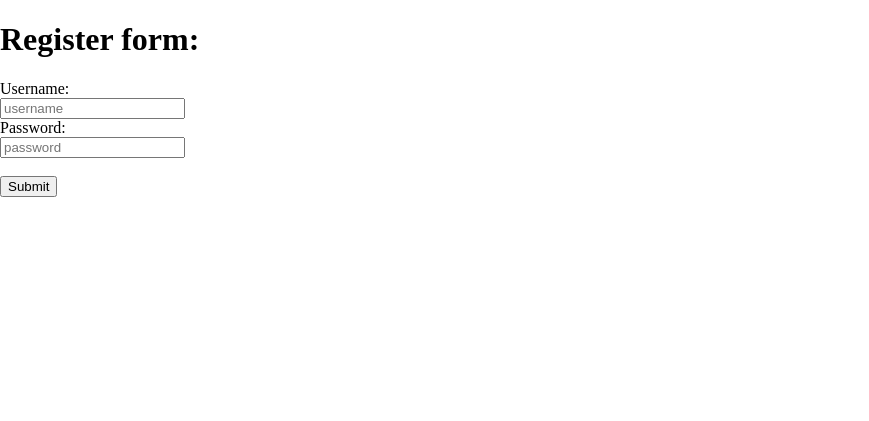
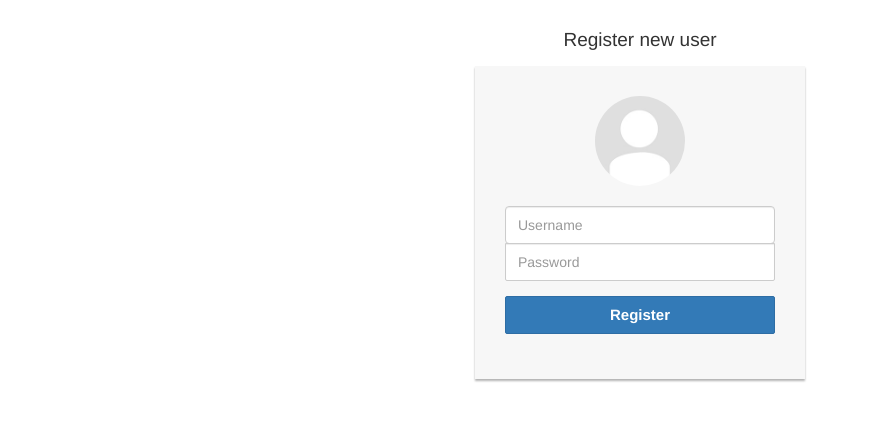
Before and after one commit to JacobIhle/Bachelor, a Flask app: page /register in a window 1280 px wide. Shown: the top 421 px of the page, without its empty margins (0-869 px from the left). Run offline with Flask 2, Linux system fonts and the light colour scheme; the visitor is signed in with stand-in values (Sample User, id 1); parts of the project's set-up code (start-up, migrations or seed data) failed here and were passed over; some libraries are stand-ins or nearby versions.

Commit message:
Updated register to look nice

```diff
--- a/templates/register.html
+++ b/templates/register.html
@@ -1,19 +1,29 @@
 <!DOCTYPE html>
 <html lang="en">
 <head>
-    <meta charset="UTF-8">
-    <title>RegisterTest</title>
-    <link rel="stylesheet" type="text/css" media="all" href="../static/style.css">
+    <title>Bootstrap Sign in Form like Google</title>
+    <meta charset="utf-8">
+    <meta name="viewport" content="width=device-width, initial-scale=1">
+    <script src="https://ajax.googleapis.com/ajax/libs/jquery/1.12.4/jquery.min.js"></script>
+    <script src="https://maxcdn.bootstrapcdn.com/bootstrap/3.3.7/js/bootstrap.min.js"></script>
+    <link rel="stylesheet" href="https://maxcdn.bootstrapcdn.com/bootstrap/3.3.7/css/bootstrap.min.css">
+    <link rel="stylesheet" type="text/css" href="../static/style.css">
 </head>
 <body>
-    <h1>Register form:</h1>
-<form method="POST">
-  Username:<br>
-  <input type="text" name="username" placeholder="username">
-  <br>
-  Password:<br>
-  <input type="password" name="password" placeholder="password">
-  <br><br>
-  <input type="submit" name="submitLogin" value="Submit">
-</form> </body>
+<div class="login-form">
+    <h2>Register new user</h2>
+    <form action="/register" method="post">
+        <div class="text-center">
+            <img src="../static/images/avatar.gif" class="img-circle avatar" alt="Avatar">
+        </div>
+        <div class="form-group">
+            <input class="form-control" placeholder="Username" required="required" name="username">
+            <input type="password" class="form-control" placeholder="Password" required="required" name="password">
+        </div>
+        <div class="form-group">
+            <button type="submit" class="btn btn-primary btn-block">Register</button>
+        </div>
+    </form>
+</div>
+</body>
 </html>
```
